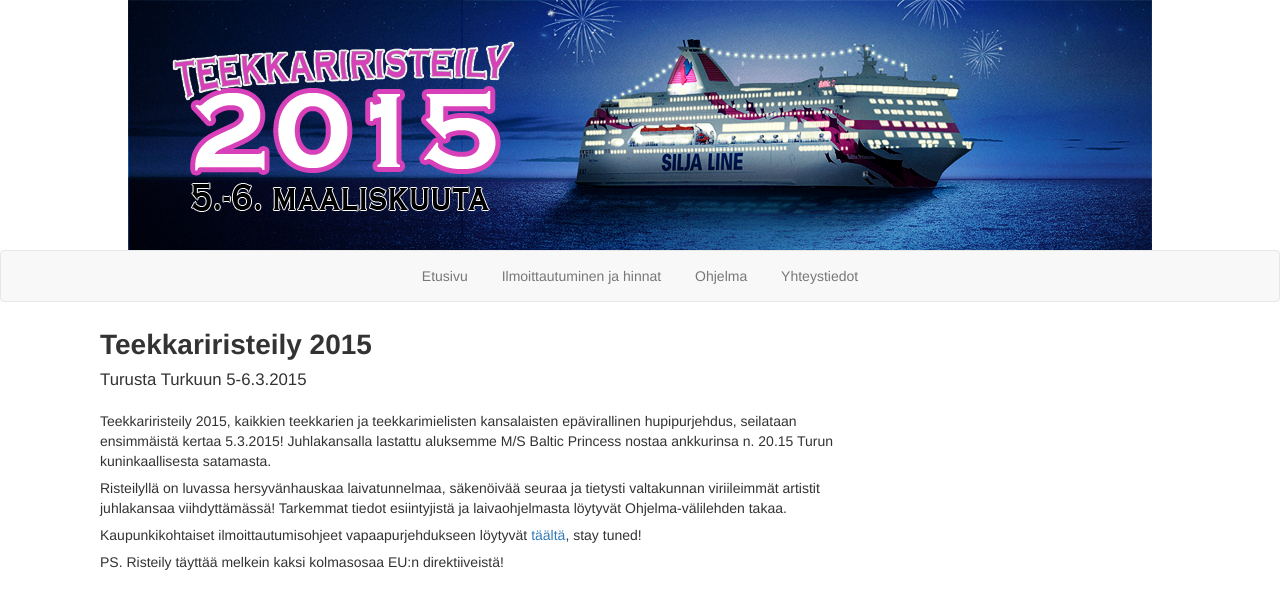
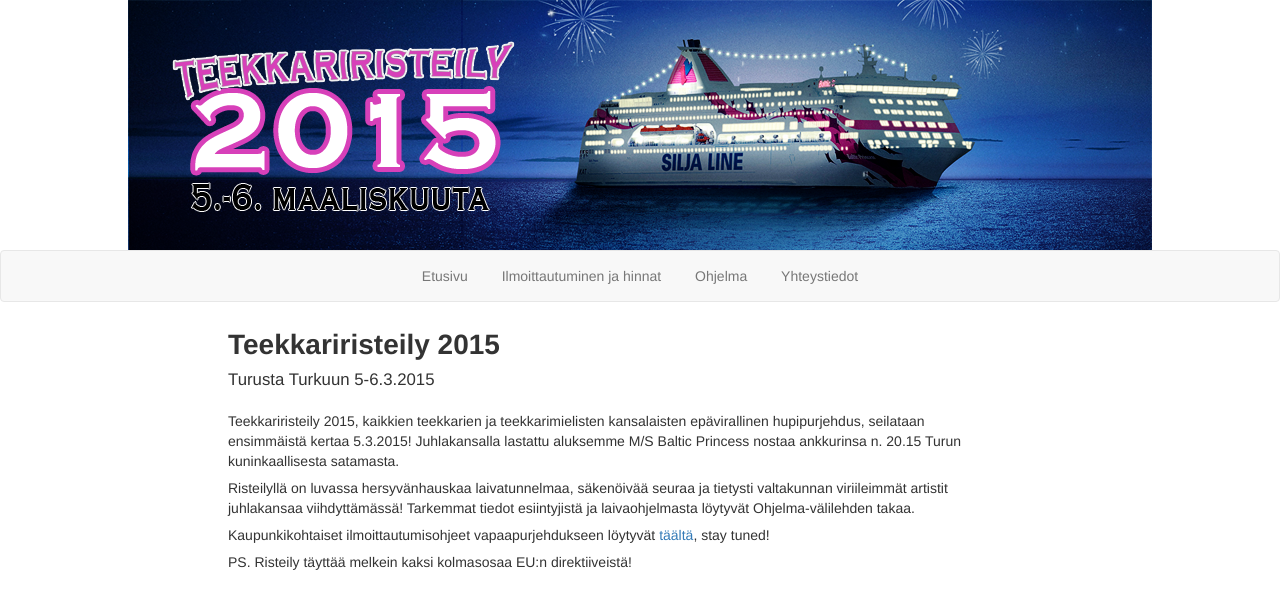
Before and after one commit to kolmeseiska/kolmeseiska.github.io, a Jekyll site: the page built from index.html, in a window 1280 px wide. Shown: the top 609 px of the page. Built offline with Jekyll 4.4.1, drawn with Linux system fonts in a browser that asks for light colours; nearby versions of some CDN libraries; some web fonts are replaced.

Commit message:
Update style.css

```diff
--- a/css/style.css
+++ b/css/style.css
@@ -3,7 +3,7 @@
 
 #main {
   max-width: 1024px;
-  margin: 0 100;
+  margin: 0 auto;
   padding-left: 100px;
 }
 
```
